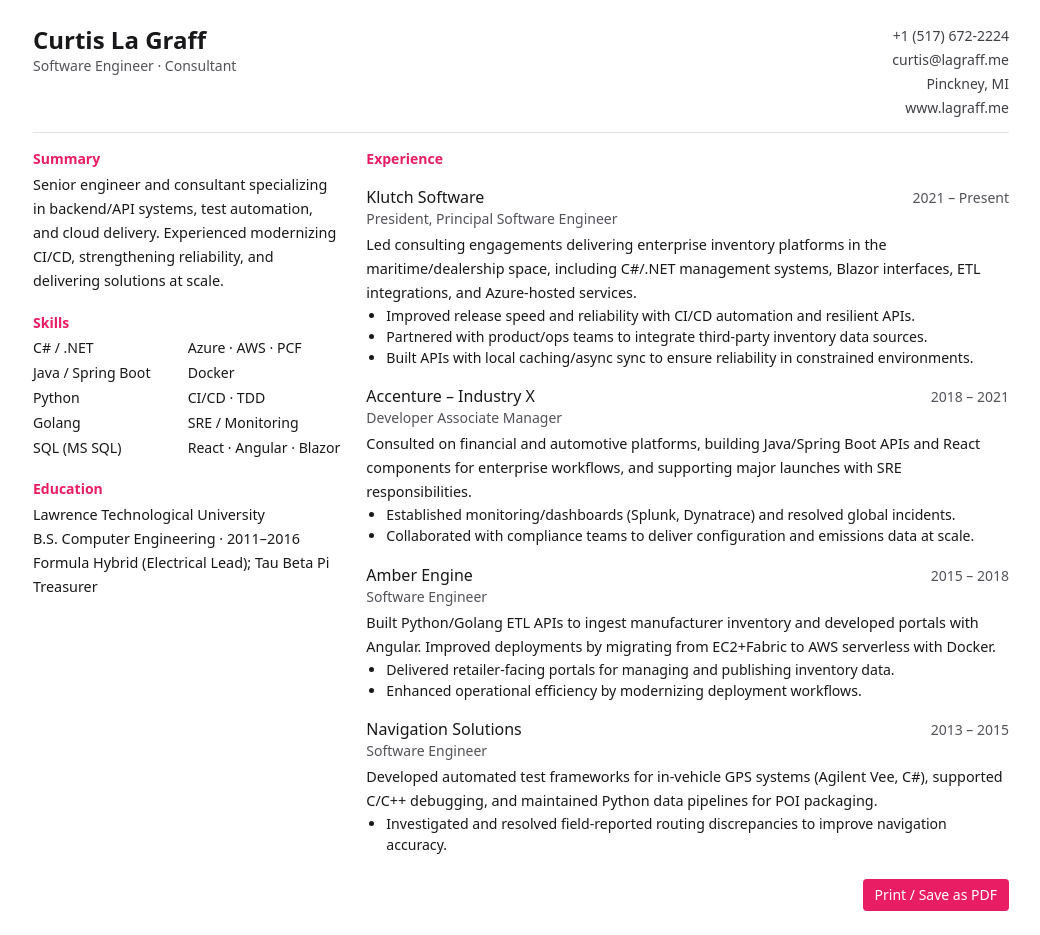
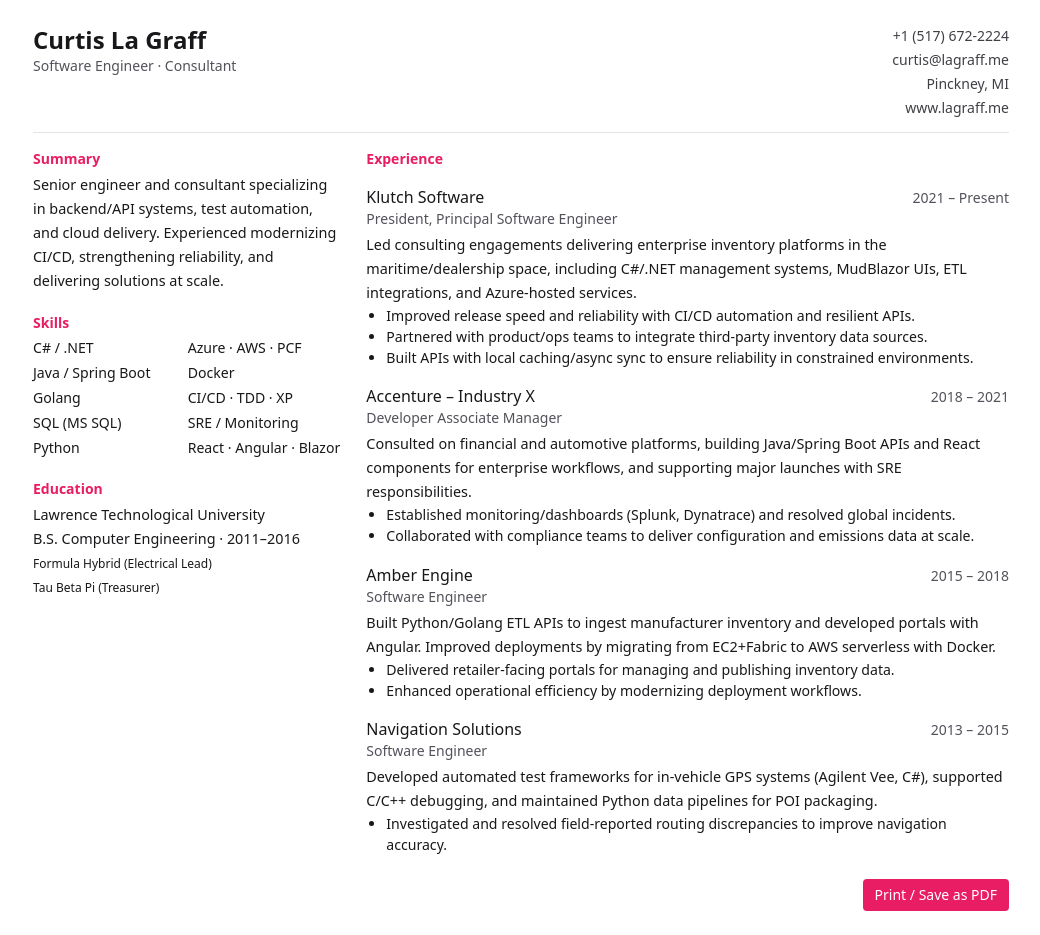
Before and after one commit to clagraff/clagraff.github.io, a Jekyll site: the page index.html, which Jekyll copies as it is, in a window 1280 px wide. Shown: the whole page, without its empty margins (119-1159 px from the left). Built offline with Jekyll 4.4.1, drawn with Linux system fonts in a browser that asks for light colours; nearby versions of some CDN libraries.

Commit message:
Update index.html

```diff
--- a/index.html
+++ b/index.html
@@ -47,11 +47,11 @@
           <h2 class="text-sm font-semibold accent">Skills</h2>
           <div class="mt-1 grid grid-cols-2 gap-y-1 text-[0.88rem]">
             <ul class="space-y-1">
-              <li>C# / .NET</li><li>Java / Spring Boot</li><li>Python</li>
-              <li>Golang</li><li>SQL (MS SQL)</li>
+              <li>C# / .NET</li><li>Java / Spring Boot</li><li>Golang</li>
+              <li>SQL (MS SQL)</li><li>Python</li>
             </ul>
             <ul class="space-y-1">
-              <li>Azure · AWS · PCF</li><li>Docker</li><li>CI/CD · TDD</li>
+              <li>Azure · AWS · PCF</li><li>Docker</li><li>CI/CD · TDD · XP</li>
               <li>SRE / Monitoring</li><li>React · Angular · Blazor</li>
             </ul>
           </div>
@@ -62,7 +62,8 @@
           <p class="mt-1 text-[0.9rem] leading-6">
             <span class="font-medium">Lawrence Technological University</span><br/>
             B.S. Computer Engineering · 2011–2016<br/>
-            Formula Hybrid (Electrical Lead); Tau Beta Pi Treasurer
+            <span class="text-xs">Formula Hybrid (Electrical Lead)<br/></span>
+            <span class="text-xs">Tau Beta Pi (Treasurer)</span>
           </p>
         </section>
       </aside>
@@ -82,7 +83,7 @@
           </header>
           <p class="mt-1 text-[0.9rem] leading-6">
             Led consulting engagements delivering enterprise inventory platforms in the maritime/dealership space,
-            including C#/.NET management systems, Blazor interfaces, ETL integrations, and Azure-hosted services.
+            including C#/.NET management systems, MudBlazor UIs, ETL integrations, and Azure-hosted services.
           </p>
           <ul class="list-disc pl-5 text-[0.88rem]">
             <li>Improved release speed and reliability with CI/CD automation and resilient APIs.</li>
```
